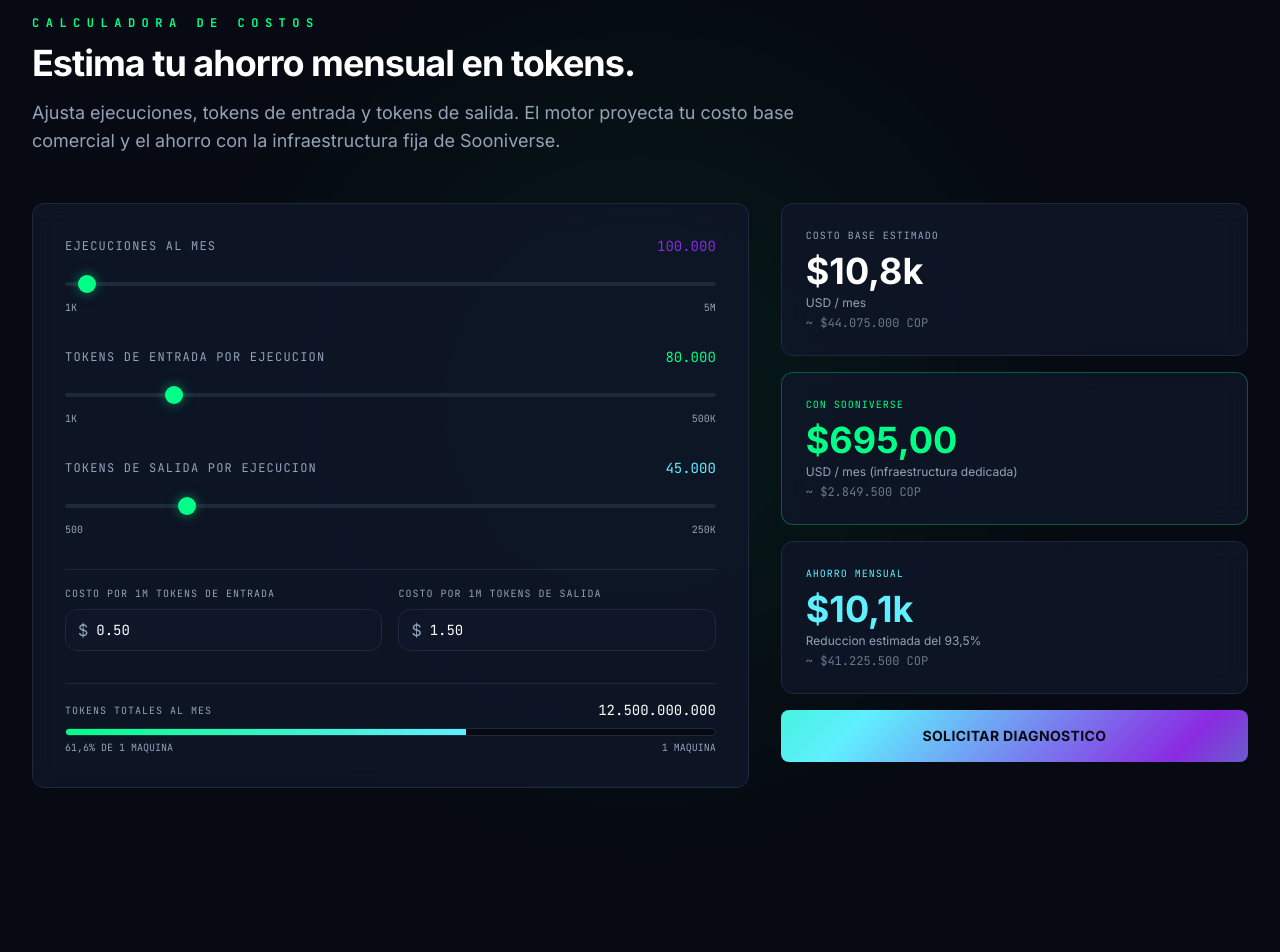
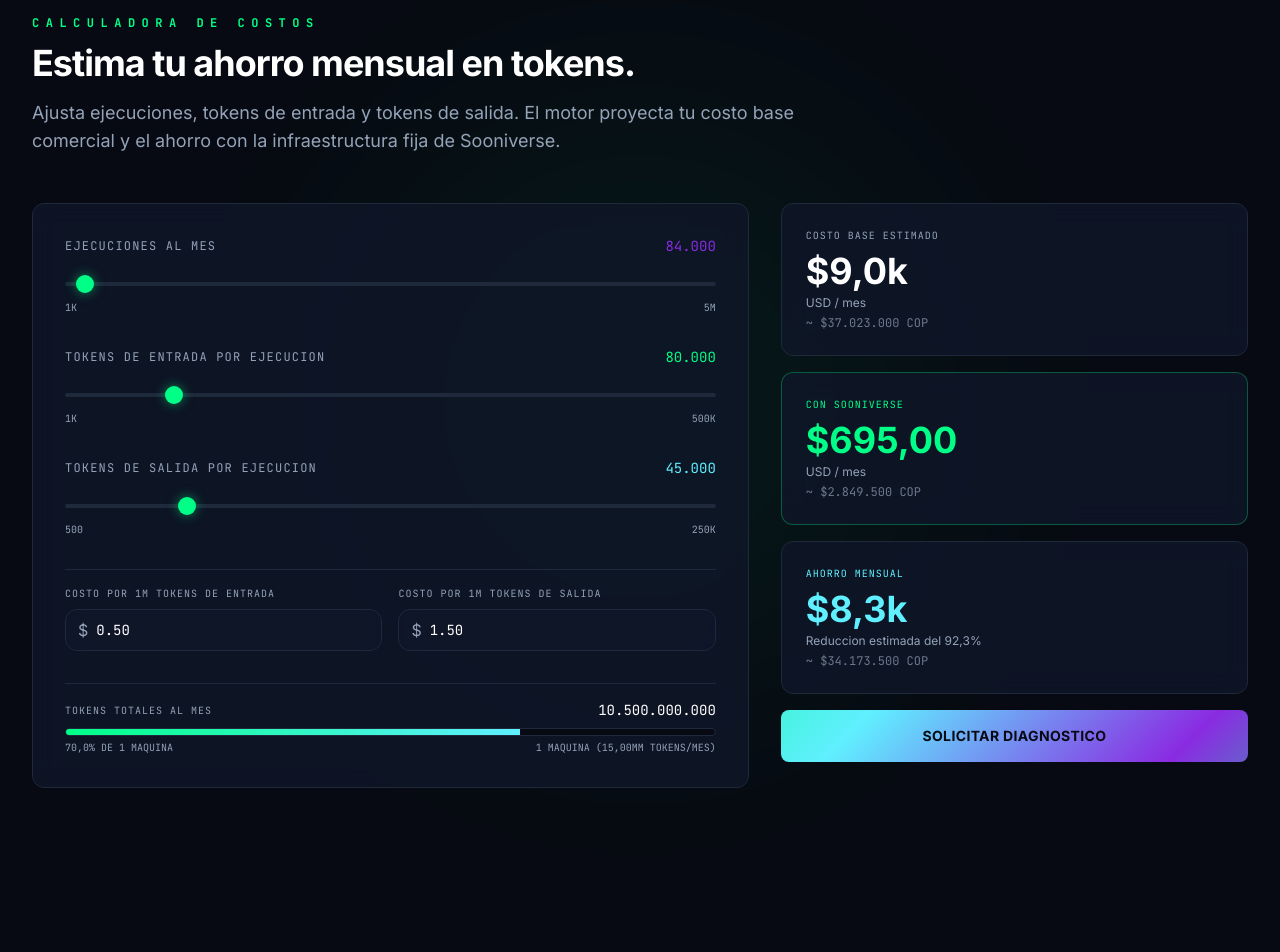
Before and after one commit to JuanECifuentes/Sooniverse, a Django app: page / in a window 1280 px wide. Shown: the part 3266-4218 px from the top of the page. Run offline with Django 5.2, Linux system fonts and the light colour scheme; some libraries are stand-ins or nearby versions.

Commit message:
ajuste calculadora 3

```diff
--- a/apps/core/templates/core/landing.html
+++ b/apps/core/templates/core/landing.html
@@ -416,14 +416,38 @@
             </div>
 
             <div class="grid lg:grid-cols-5 gap-8">
-                <div class="lg:col-span-3 glass-panel p-6 sm:p-8 ">
+                <div class="lg:col-span-2 order-first lg:order-last space-y-4">
+                    <div class="grid grid-cols-1 sm:grid-cols-2 lg:grid-cols-1 gap-4">
+                        <div class="glass-panel p-4 sm:p-6">
+                            <div class="font-mono text-[10px] uppercase tracking-widest text-slate mb-2">Costo base estimado</div>
+                            <div class="text-3xl sm:text-4xl font-bold text-white" id="base-cost">$0</div>
+                            <div class="text-xs text-slate mt-1">USD / mes</div>
+                            <div class="text-xs text-slate/70 mt-1 font-mono" id="base-cost-cop">~ $0 COP</div>
+                        </div>
+                        <div class="glow-card glass-panel p-4 sm:p-6 border-neon/30">
+                            <div class="font-mono text-[10px] uppercase tracking-widest text-neon mb-2">Con Sooniverse</div>
+                            <div class="text-3xl sm:text-4xl font-bold text-neon" id="optimized-cost">$0</div>
+                            <div class="text-xs text-slate mt-1">USD / mes</div>
+                            <div class="text-xs text-slate/70 mt-1 font-mono" id="optimized-cost-cop">~ $0 COP</div>
+                        </div>
+                        <div class="glass-panel p-4 sm:p-6 sm:col-span-2 lg:col-span-1">
+                            <div class="font-mono text-[10px] uppercase tracking-widest text-cyan mb-2">Ahorro mensual</div>
+                            <div class="text-3xl sm:text-4xl font-bold text-cyan" id="savings">$0</div>
+                            <div class="text-xs text-slate mt-1">Reduccion estimada del <span id="savings-percent">0</span>%</div>
+                            <div class="text-xs text-slate/70 mt-1 font-mono" id="savings-cop">~ $0 COP</div>
+                        </div>
+                    </div>
+                    <a href="#contacto" class="btn-primary block text-center px-6 py-4 rounded-lg text-sm font-bold text-deep uppercase tracking-wide">Solicitar Diagnostico</a>
+                </div>
+
+                <div class="lg:col-span-3 glass-panel p-6 sm:p-8">
                     <div class="space-y-8">
                         <div>
                             <div class="flex justify-between items-center mb-3">
                                 <label class="font-mono text-xs uppercase tracking-widest text-slate">Ejecuciones al Mes</label>
-                                <span class="font-mono text-sm text-violet" id="executions-display">100.000</span>
+                                <span class="font-mono text-sm text-violet" id="executions-display">84.000</span>
                             </div>
-                            <input type="range" id="executions" min="1000" max="5000000" step="1000" value="100000">
+                            <input type="range" id="executions" min="1000" max="5000000" step="1000" value="84000">
                             <div class="flex justify-between mt-2 text-[10px] font-mono text-slate uppercase"><span>1k</span><span>5M</span></div>
                         </div>
 
@@ -465,39 +489,17 @@
                         <div class="pt-4 border-t border-border">
                             <div class="flex justify-between items-center mb-2">
                                 <label class="font-mono text-[10px] uppercase tracking-widest text-slate">Tokens Totales al Mes</label>
-                                <span class="font-mono text-sm text-white" id="total-tokens-display">12.500.000.000</span>
+                                <span class="font-mono text-sm text-white" id="total-tokens-display">10.500.000.000</span>
                             </div>
                             <div class="w-full h-2 bg-deep rounded-full overflow-hidden border border-border">
                                 <div id="capacity-bar" class="h-full bg-gradient-to-r from-neon to-cyan transition-all duration-500" style="width: 0%"></div>
                             </div>
                             <div class="flex justify-between mt-1 text-[10px] font-mono text-slate uppercase">
                                 <span id="capacity-used">0% de 1 maquina</span>
-                                <span id="machines-count">1 maquina</span>
+                                <span id="machines-count">1 maquina (15.000M tokens/mes)</span>
                             </div>
                         </div>
                     </div>
-                </div>
-
-                <div class="lg:col-span-2 space-y-4">
-                    <div class="glass-panel p-6">
-                        <div class="font-mono text-[10px] uppercase tracking-widest text-slate mb-2">Costo base estimado</div>
-                        <div class="text-4xl font-bold text-white" id="base-cost">$0</div>
-                        <div class="text-xs text-slate mt-1">USD / mes</div>
-                        <div class="text-xs text-slate/70 mt-1 font-mono" id="base-cost-cop">~ $0 COP</div>
-                    </div>
-                    <div class="glow-card glass-panel p-6 border-neon/30">
-                        <div class="font-mono text-[10px] uppercase tracking-widest text-neon mb-2">Con Sooniverse</div>
-                        <div class="text-4xl font-bold text-neon" id="optimized-cost">$0</div>
-                        <div class="text-xs text-slate mt-1">USD / mes (infraestructura dedicada)</div>
-                        <div class="text-xs text-slate/70 mt-1 font-mono" id="optimized-cost-cop">~ $0 COP</div>
-                    </div>
-                    <div class="glass-panel p-6">
-                        <div class="font-mono text-[10px] uppercase tracking-widest text-cyan mb-2">Ahorro mensual</div>
-                        <div class="text-4xl font-bold text-cyan" id="savings">$0</div>
-                        <div class="text-xs text-slate mt-1">Reduccion estimada del <span id="savings-percent">0</span>%</div>
-                        <div class="text-xs text-slate/70 mt-1 font-mono" id="savings-cop">~ $0 COP</div>
-                    </div>
-                    <a href="#contacto" class="btn-primary block text-center px-6 py-4 rounded-lg text-sm font-bold text-deep uppercase tracking-wide">Solicitar Diagnostico</a>
                 </div>
             </div>
         </div>
@@ -667,7 +669,7 @@
             const trmValueEl = document.getElementById('trm-value');
 
             const SOONIVERSE_MACHINE_COST = 695;
-            const SOONIVERSE_MACHINE_CAPACITY = 20290_000_000;
+            const SOONIVERSE_MACHINE_CAPACITY = 15000_000_000;
             const SOONIVERSE_BUFFER = 0.80;
             const SOONIVERSE_THRESHOLD = SOONIVERSE_MACHINE_CAPACITY * SOONIVERSE_BUFFER;
             const TRM = parseFloat(trmValueEl?.dataset.value || '4100');
@@ -723,10 +725,11 @@
                 const savings = baseTotal - optimizedTotal;
                 const savingsPercent = baseTotal > 0 ? ((savings / baseTotal) * 100) : 0;
 
-                const capacityRatio = Math.min((totalTokens / SOONIVERSE_MACHINE_CAPACITY) * 100, 100);
+                const totalCapacity = machines * SOONIVERSE_MACHINE_CAPACITY;
+                const capacityRatio = Math.min((totalTokens / totalCapacity) * 100, 100);
                 capacityBar.style.width = capacityRatio + '%';
-                capacityUsed.textContent = capacityRatio.toFixed(1).replace('.', ',') + '% de 1 maquina';
-                machinesCount.textContent = machines + (machines === 1 ? ' maquina' : ' maquinas');
+                capacityUsed.textContent = capacityRatio.toFixed(1).replace('.', ',') + '% de ' + machines + (machines === 1 ? ' maquina' : ' maquinas');
+                machinesCount.textContent = machines + (machines === 1 ? ' maquina' : ' maquinas') + ' (' + formatCompact(totalCapacity) + ' tokens/mes)';
 
                 baseCostEl.textContent = formatCurrency(baseTotal);
                 optimizedCostEl.textContent = formatCurrency(optimizedTotal);
```
Also changed, not shown: 1 other file.
